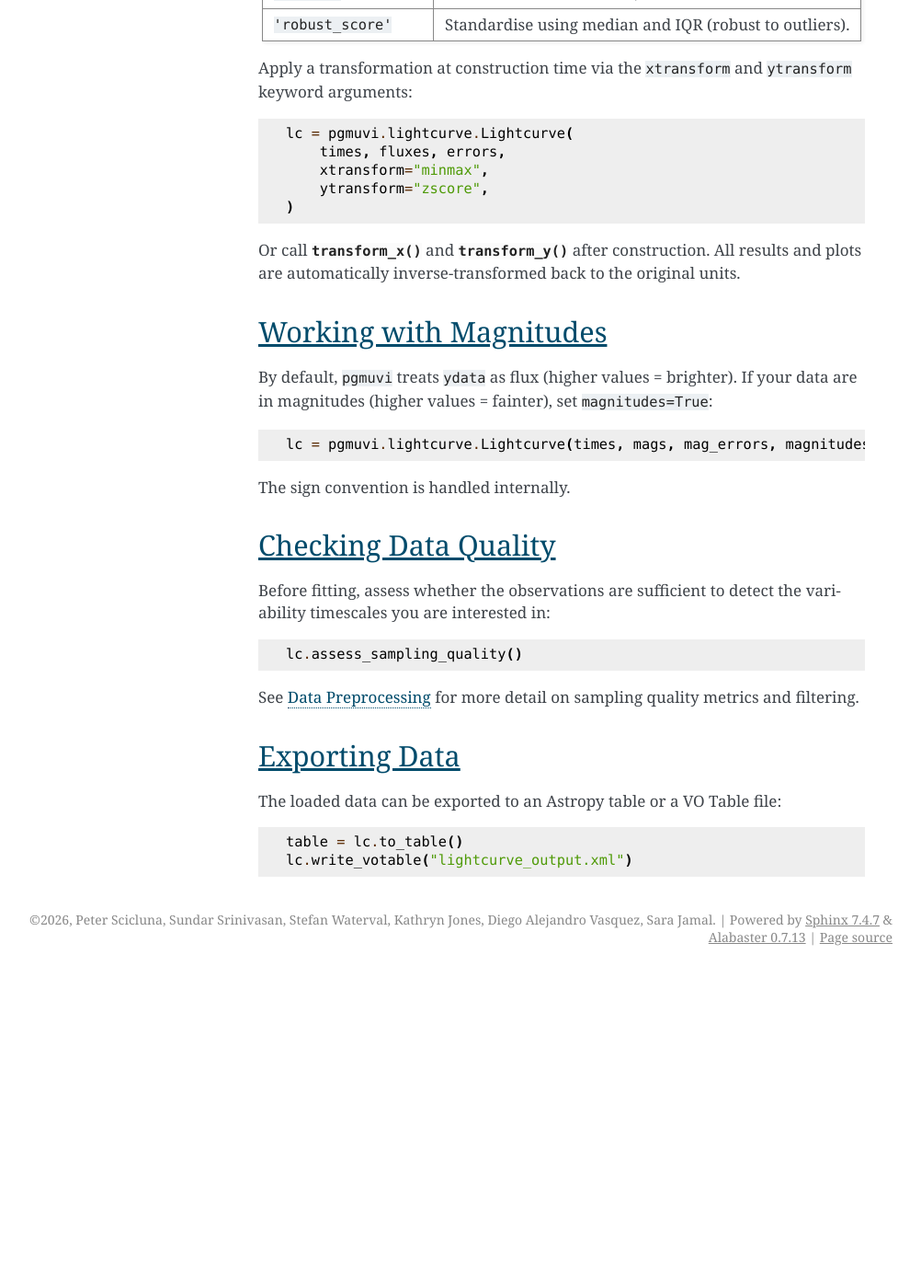
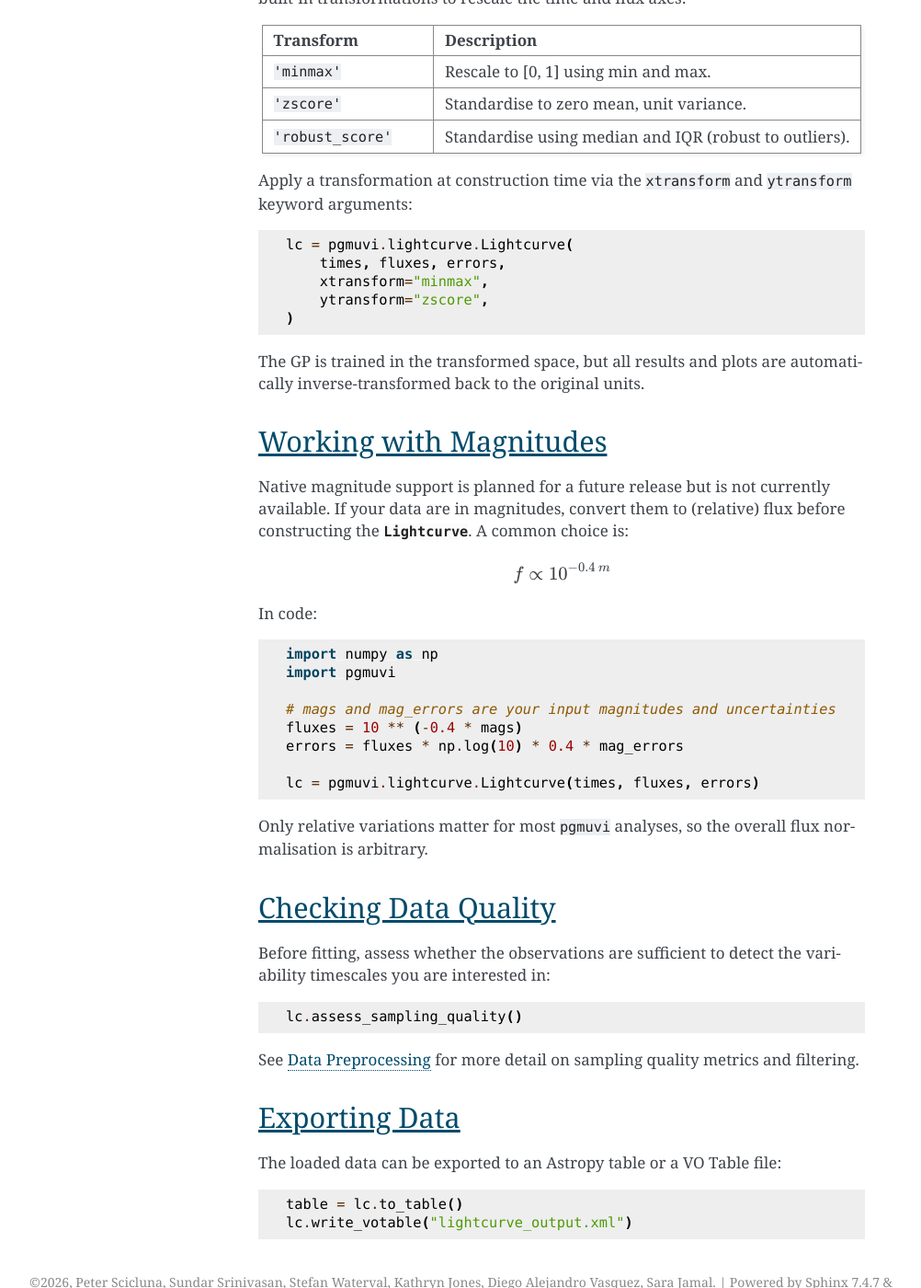
Before and after one commit to ICSM/pgmuvi, a Sphinx documentation site: the page built from docs/source/howto/loading_data.rst, in a window 1280 px wide and 1400 px high, scrolled down 2396 px. Shown: the whole window at 92% size, without its empty margins (139-1141 px from the left). Built offline with Sphinx 7.4.7, drawn with Linux system fonts in a browser that asks for light colours; pages that are not in the unit, such as notebooks, are missing from menus; before the commit the page ends 3454 px from its top, so only the background shows below that; some of the changed text lies outside the part shown.

Commit message:
Apply second round of documentation API corrections from review
Agent-Logs-Url: https://github.com/ICSM/pgmuvi/sessions/9fc41b7c-b6ed-4fe4-82ae-16d98fc9941c

Co-authored-by: pscicluna <509178+pscicluna@users.noreply.github.com>

```diff
--- a/docs/source/howto/interpreting_results.rst
+++ b/docs/source/howto/interpreting_results.rst
@@ -123,7 +123,7 @@ Poor MCMC mixing
       starting points.
     * Strong parameter correlations — use tighter priors or a different
       parameterisation.
-    * Insufficient warmup — increase ``num_warmup``.
+    * Insufficient warmup — increase ``warmup_steps``.
 
 Spurious periods
     The PSD shows peaks at aliases (multiples or sub-multiples of the observing
--- a/docs/source/howto/loading_data.rst
+++ b/docs/source/howto/loading_data.rst
@@ -40,23 +40,29 @@ arrays via ``lc.xdata.cpu().numpy()``, etc.
 Loading from a File
 --------------------
 
-``pgmuvi`` does not currently provide a dedicated file reader, so you can use standard
-Python libraries such as ``numpy``, ``astropy``, or ``pandas`` to read your data and
-then pass the arrays to the constructor.
+``pgmuvi`` provides a convenience constructor
+:meth:`~pgmuvi.lightcurve.Lightcurve.from_table` that can build a light curve
+from an :class:`astropy.table.Table` instance or directly from a filename.
+Under the hood it calls :func:`astropy.table.Table.read`, so any format
+supported by Astropy (FITS, VOTable, many ASCII dialects) is accepted.
 
-Example using ``astropy``::
+Example loading from a filename::
+
+    import pgmuvi
+
+    lc = pgmuvi.lightcurve.Lightcurve.from_table("my_lightcurve.vot")
+
+Example from an in-memory table::
 
     from astropy.table import Table
     import pgmuvi
 
     t = Table.read("my_lightcurve.fits")
-    lc = pgmuvi.lightcurve.Lightcurve(
-        t["time"].data,
-        t["flux"].data,
-        t["flux_err"].data,
-    )
+    lc = pgmuvi.lightcurve.Lightcurve.from_table(t)
 
-Example using ``numpy``::
+For formats that require column names different from the defaults, or to read
+plain-text files, you can also read the data manually and pass arrays to the
+constructor::
 
     import numpy as np
     import pgmuvi
@@ -112,19 +118,34 @@ keyword arguments::
         ytransform="zscore",
     )
 
-Or call :meth:`~pgmuvi.lightcurve.Lightcurve.transform_x` and
-:meth:`~pgmuvi.lightcurve.Lightcurve.transform_y` after construction.  All results
-and plots are automatically inverse-transformed back to the original units.
+The GP is trained in the transformed space, but all results and plots are
+automatically inverse-transformed back to the original units.
 
 Working with Magnitudes
 ------------------------
 
-By default, ``pgmuvi`` treats ``ydata`` as flux (higher values = brighter).
-If your data are in magnitudes (higher values = fainter), set ``magnitudes=True``::
+Native magnitude support is planned for a future release but is not currently
+available.  If your data are in magnitudes, convert them to (relative) flux
+before constructing the :class:`~pgmuvi.lightcurve.Lightcurve`.  A common
+choice is:
 
-    lc = pgmuvi.lightcurve.Lightcurve(times, mags, mag_errors, magnitudes=True)
+.. math::
 
-The sign convention is handled internally.
+   f \propto 10^{-0.4\,m}
+
+In code::
+
+    import numpy as np
+    import pgmuvi
+
+    # mags and mag_errors are your input magnitudes and uncertainties
+    fluxes = 10 ** (-0.4 * mags)
+    errors = fluxes * np.log(10) * 0.4 * mag_errors
+
+    lc = pgmuvi.lightcurve.Lightcurve(times, fluxes, errors)
+
+Only relative variations matter for most ``pgmuvi`` analyses, so the overall
+flux normalisation is arbitrary.
 
 Checking Data Quality
 ----------------------
--- a/docs/source/howto/multiband.rst
+++ b/docs/source/howto/multiband.rst
@@ -76,7 +76,7 @@ per band before fitting::
 
 You can then filter out bands that have insufficient coverage::
 
-    lc.filter_well_sampled_bands(min_points=20)
+    lc = lc.filter_well_sampled_bands(min_points=20)
 
 Visualising 2D Results
 -----------------------
--- a/docs/source/howto/preprocessing.rst
+++ b/docs/source/howto/preprocessing.rst
@@ -89,7 +89,7 @@ For multiband data::
 
 To retain only well-sampled bands::
 
-    lc.filter_well_sampled_bands(min_points=20)
+    lc = lc.filter_well_sampled_bands(min_points=20)
 
 Subsampling Dense Datasets
 ---------------------------
```
Also changed, not shown: docs/source/faq.rst (+8 -8 lines), docs/source/notebooks/tutorial_model_selection.ipynb.
